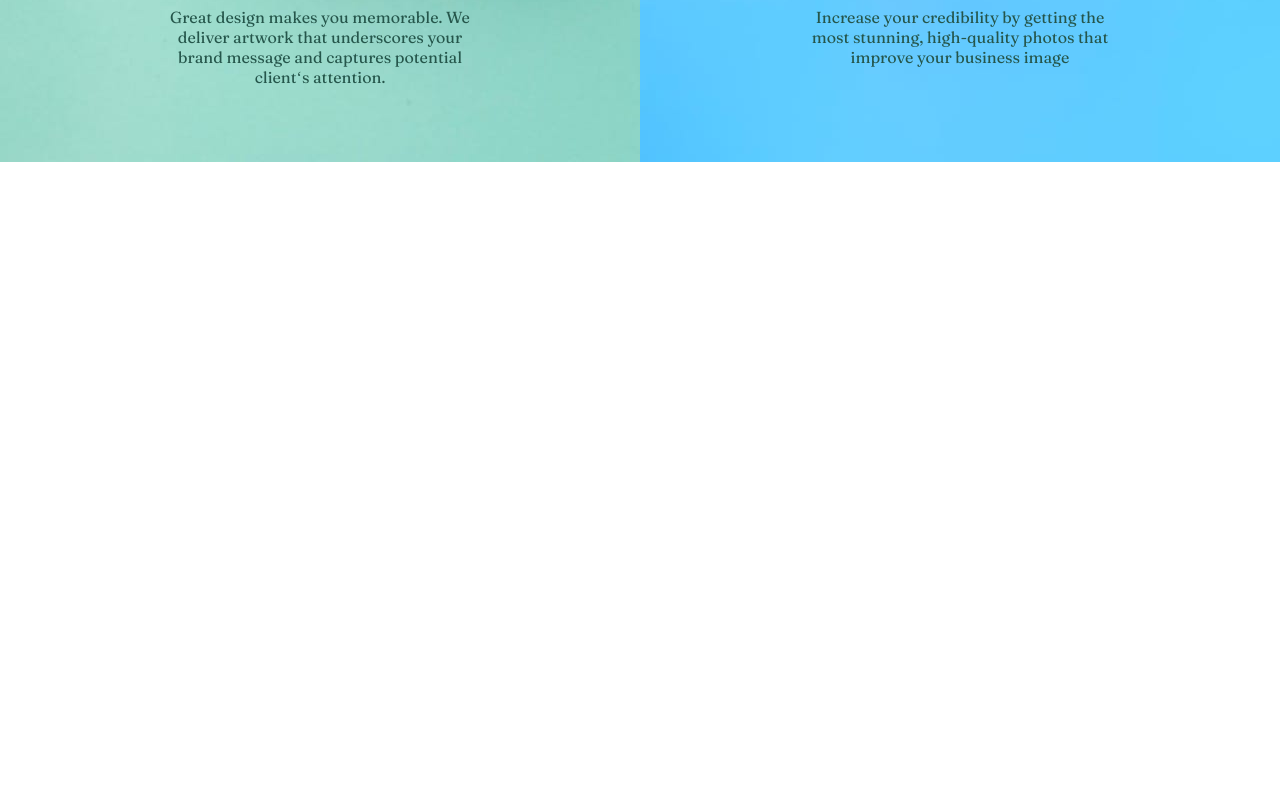
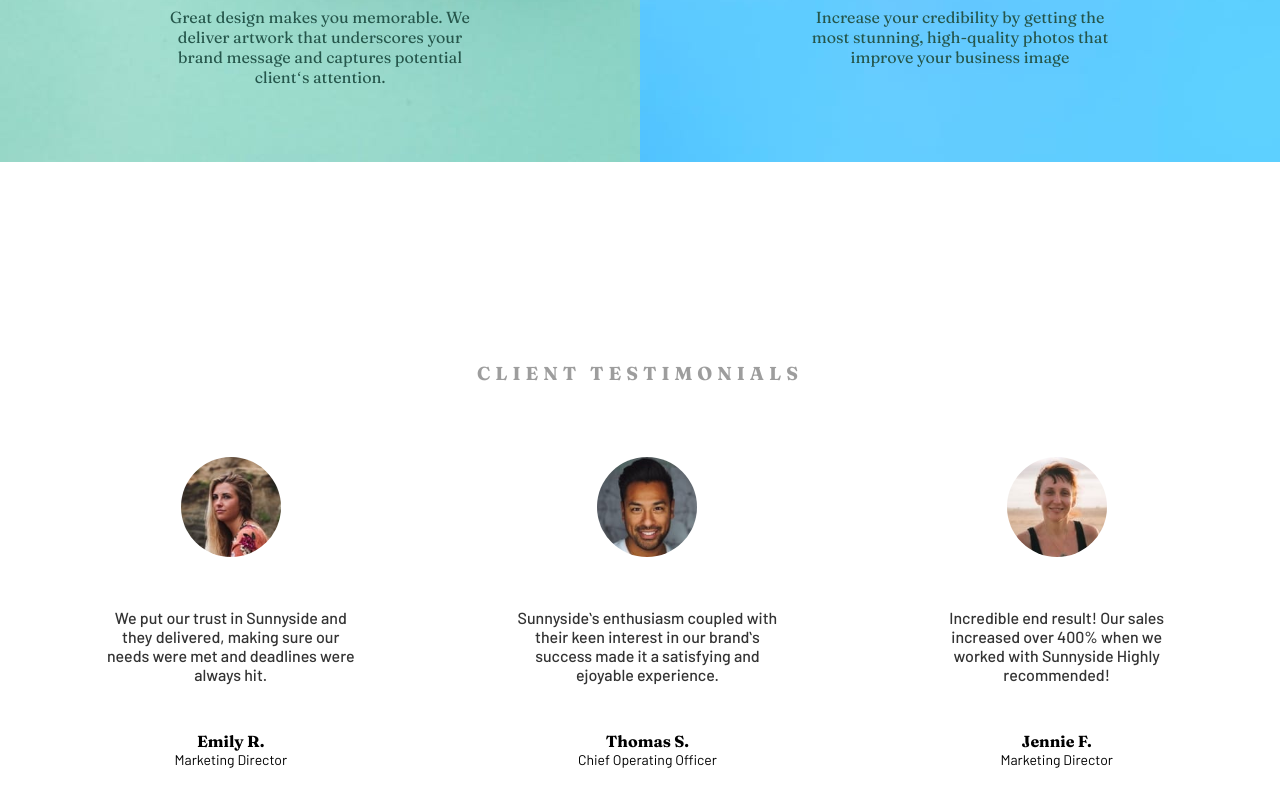
Before and after one commit to YIGA9JA/Group3, a plain HTML site: page index.html in a window 1280 px wide. Shown: the part 2518-3318 px from the top of the page. Before the commit the page ends 2880 px from the top, so only its background shows below. Drawn offline with nearby package versions, Linux system fonts and the light colour scheme.

Commit message:
Testimonial Section

```diff
--- a/index.html
+++ b/index.html
@@ -90,5 +90,45 @@
       </div>
     </section>
     <!-- Fruits Section -->
+    <!-- Testimonials Section -->
+    <section class="testimonials">
+      <h3>CLIENT TESTIMONIALS</h3>
+      <div class="testimonial">
+        <div class="testimonial_box">
+          <img src="/images/image-emily.jpg" alt="" />
+          <p>
+            We put our trust in Sunnyside and they delivered, making sure our
+            needs were met and deadlines were always hit.
+          </p>
+          <div class="initials">
+            <span class="name"> Emily R. </span>
+            <span>Marketing Director</span>
+          </div>
+        </div>
+        <div class="testimonial_box">
+          <img src="/images/image-thomas.jpg" alt="" />
+          <p>
+            Sunnysideʻs enthusiasm coupled with their keen interest in our
+            brandʻs success made it a satisfying and ejoyable experience.
+          </p>
+          <div class="initials">
+            <span class="name"> Thomas S. </span>
+            <span>Chief Operating Officer</span>
+          </div>
+        </div>
+        <div class="testimonial_box">
+          <img src="/images/image-jennie.jpg" alt="" />
+          <p>
+            Incredible end result! Our sales increased over 400% when we worked
+            with Sunnyside Highly recommended!
+          </p>
+          <div class="initials">
+            <span class="name"> Jennie F. </span>
+            <span>Marketing Director</span>
+          </div>
+        </div>
+      </div>
+    </section>
+    <!-- Testimonials Section -->
   </body>
 </html>
--- a/style.css
+++ b/style.css
@@ -151,6 +151,8 @@ nav.container .navList ul {
 }
 
 /* EGG/CUP SECTIONS */
+
+/* Fruits Section */
 .fruits {
   height: 100vh;
   display: grid;
@@ -182,3 +184,56 @@ nav.container .navList ul {
 .orange p {
   color: var(--Dark-desaturated-cyan);
 }
+/* Fruits Section */
+
+/* Testimonial */
+
+.testimonials {
+  text-align: center;
+}
+
+.testimonials h3 {
+  color: rgba(0, 0, 0, 0.386);
+  letter-spacing: 5px;
+}
+
+.testimonial {
+  display: flex;
+  padding: var(--container-pd);
+}
+
+.testimonial_box > img {
+  margin-top: 2.5rem;
+  border-radius: 50%;
+  height: 100px;
+  width: 100px;
+}
+
+.testimonial_box p {
+  font-family: "Barlow", sans-serif;
+  color: #333333;
+  margin: auto;
+  margin-top: 2rem;
+  width: 80%;
+  padding: 15px 35px;
+  font-size: 16px;
+  font-weight: 500;
+}
+
+.testimonial_box > .initials {
+  margin-top: 2rem;
+  display: flex;
+  flex-direction: column;
+}
+
+.testimonial_box > .initials > .name {
+  font-family: "Fraunces", serif;
+  font-weight: bold;
+}
+
+.testimonial_box > .initials > .name + span {
+  font-family: "Barlow", sans-serif;
+  font-size: 14px;
+}
+
+/* Testimonial */
```
